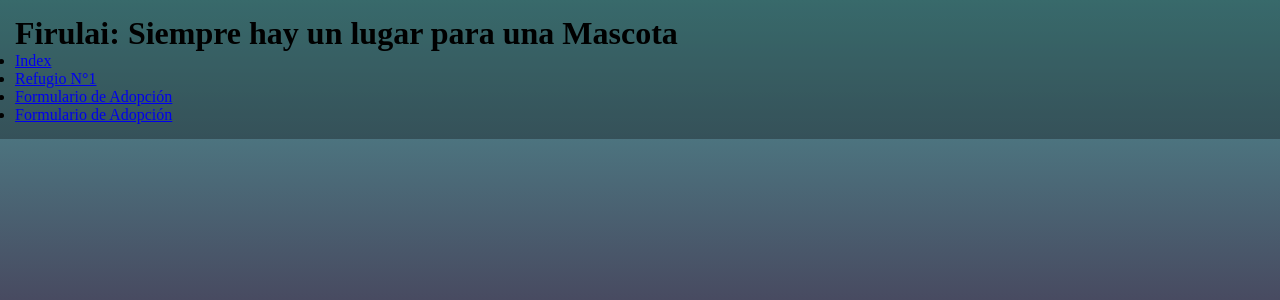
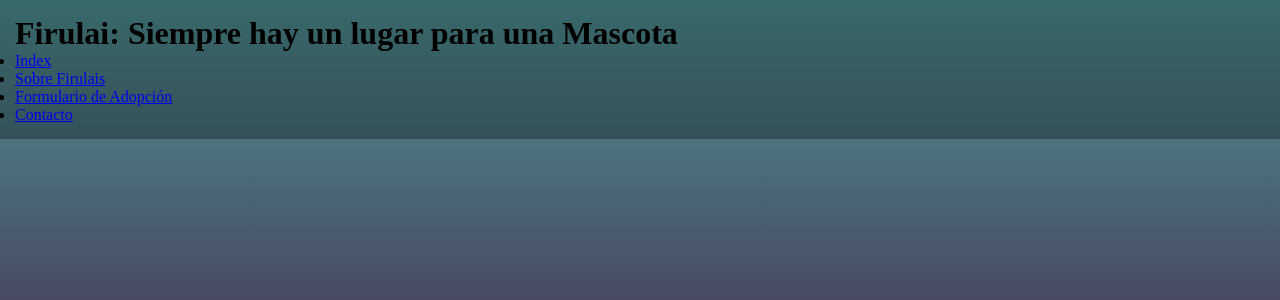
Before and after one commit to Ignacio583/G20_Firulai, a Django app: page /web/Contacto in a window 1280 px wide. Shown: the top 300 px of the page. Run offline with Django 4.2, Linux system fonts and the light colour scheme.

Commit message:
actualizacion de formulario de postulante, css basico y correcciones

```diff
--- a/Firulai/web/templates/web/base.html
+++ b/Firulai/web/templates/web/base.html
@@ -17,9 +17,9 @@
         <nav>
             <ul>
                 <li><a href="{% url 'index' %}">Index</a></li>
-                <li><a href="{% url 'Refugio_1' %}">Refugio N°1</a></li>
+                <li><a href="{% url 'Refugio_1' %}">Sobre Firulais</a></li>
                 <li><a href="{% url 'alta_postulante' %}">Formulario de Adopción</a></li>
-                <li><a href="{% url 'Contacto' %}">Formulario de Adopción</a></li>
+                <li><a href="{% url 'Contacto' %}">Contacto</a></li>
             </ul>
         </nav>
     </header>
```
